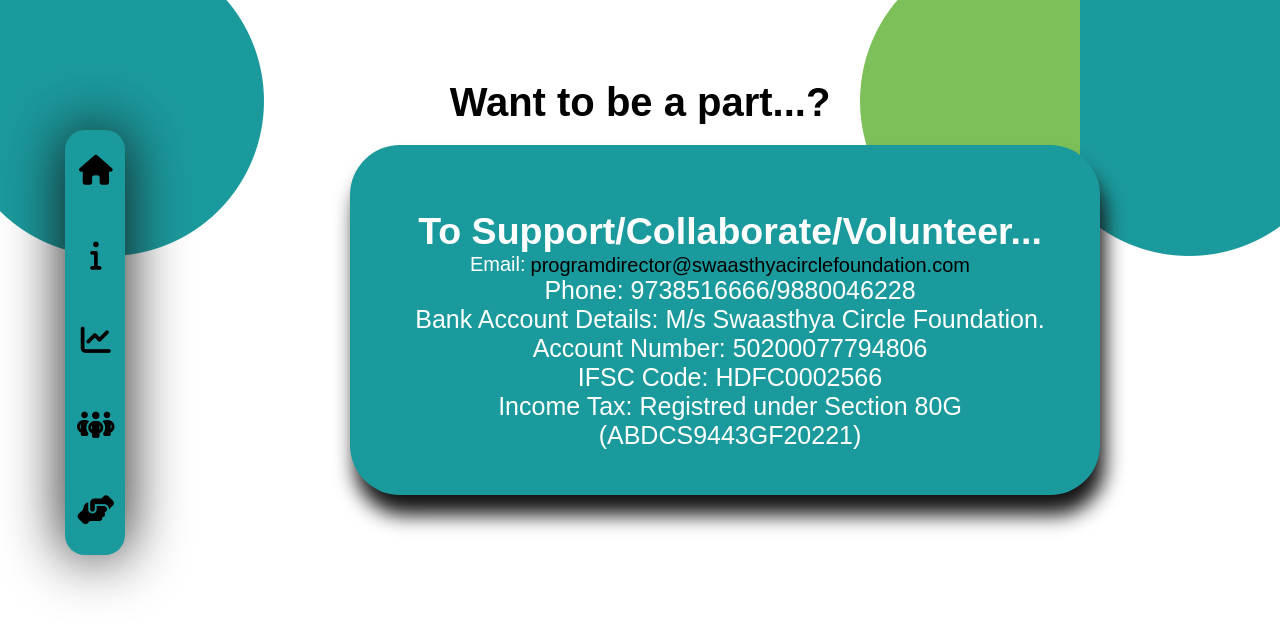
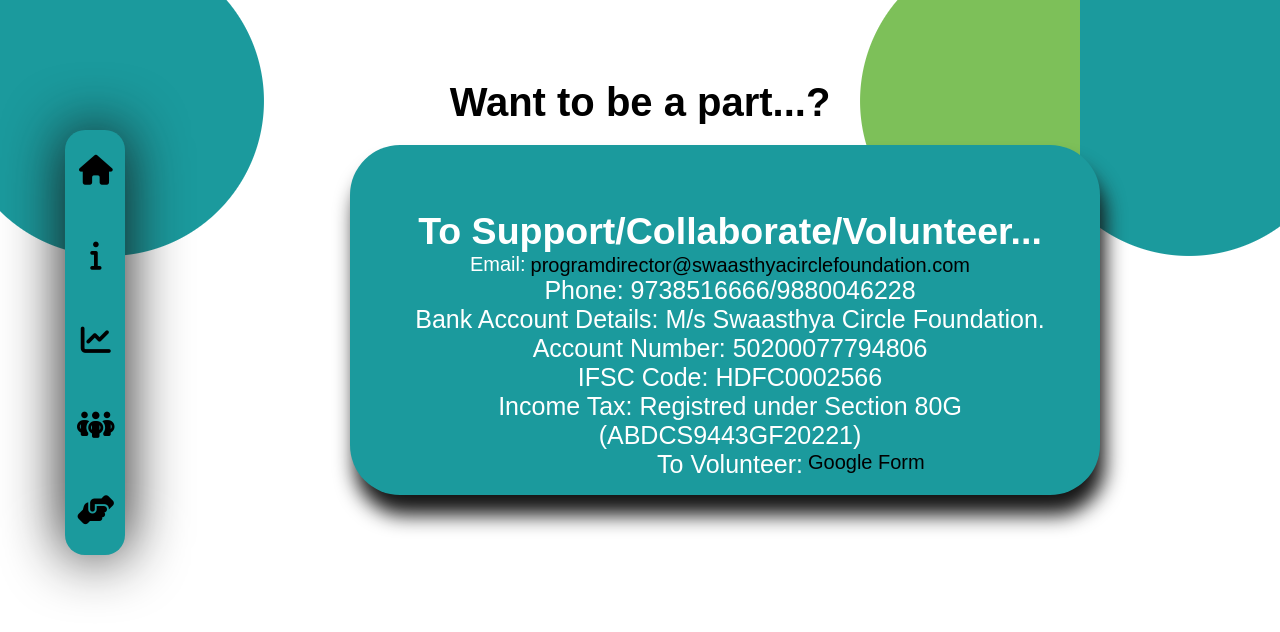
Before and after one commit to Foxtrot-14/Swaasthya-Circle, a React (Create React App) app: page /contribute in a window 1280 px wide. Shown: the top 632 px of the page. Built offline with nearby package versions, Linux system fonts and the light colour scheme; no server answers; the database is empty.

Commit message:
form-link

```diff
--- a/src/components/pages/Team.css
+++ b/src/components/pages/Team.css
@@ -48,8 +48,9 @@
   }
   .jkl {
     margin-top: 40px;
-    margin-left: 20px;
-    font-size: 19px;
+    margin-left: 0px;
+    margin-right: 50px;
+    font-size: 18px;
     color: white;
   }
   .def {
--- a/src/components/pages/Volunteer.js
+++ b/src/components/pages/Volunteer.js
@@ -26,7 +26,11 @@
             Bank Account Details: M/s Swaasthya Circle Foundation. <br />
             Account Number: 50200077794806 <br />
             IFSC Code: HDFC0002566 <br />
-            Income Tax: Registred under Section 80G (ABDCS9443GF20221)
+            Income Tax: Registred under Section 80G (ABDCS9443GF20221) <br />
+            To Volunteer:
+            <a className="not" href="https://forms.gle/7eWcquzDrfSih8gF9">
+              Google Form
+            </a>
           </center>
         </p>
       </div>
```
